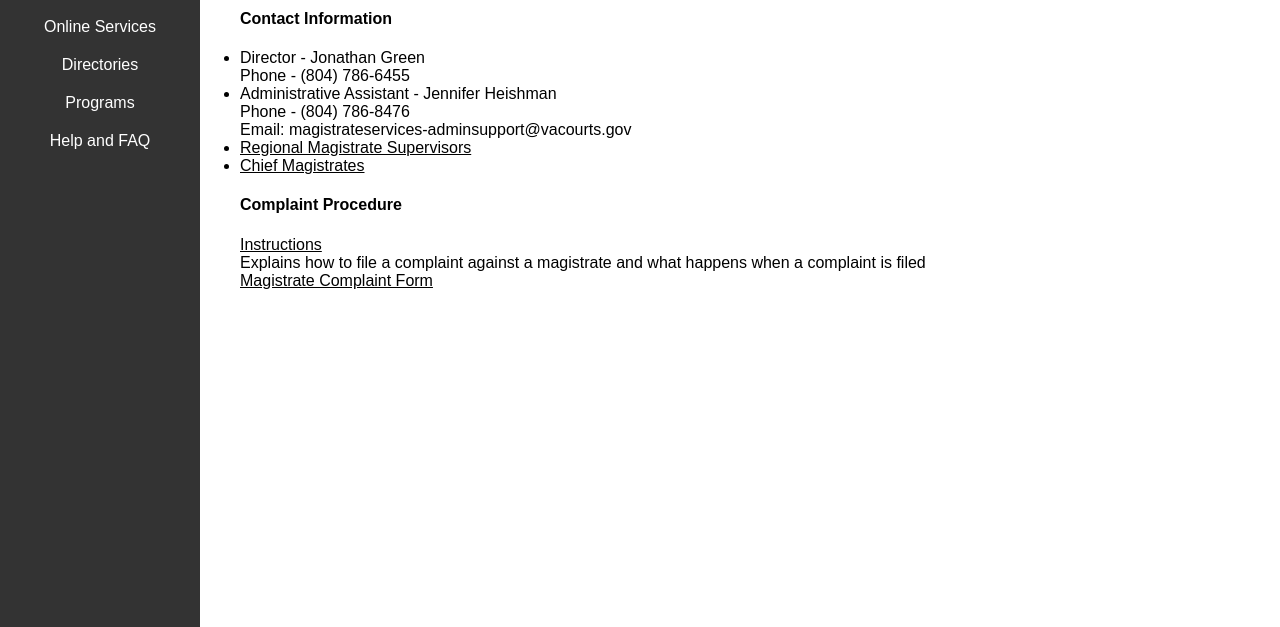
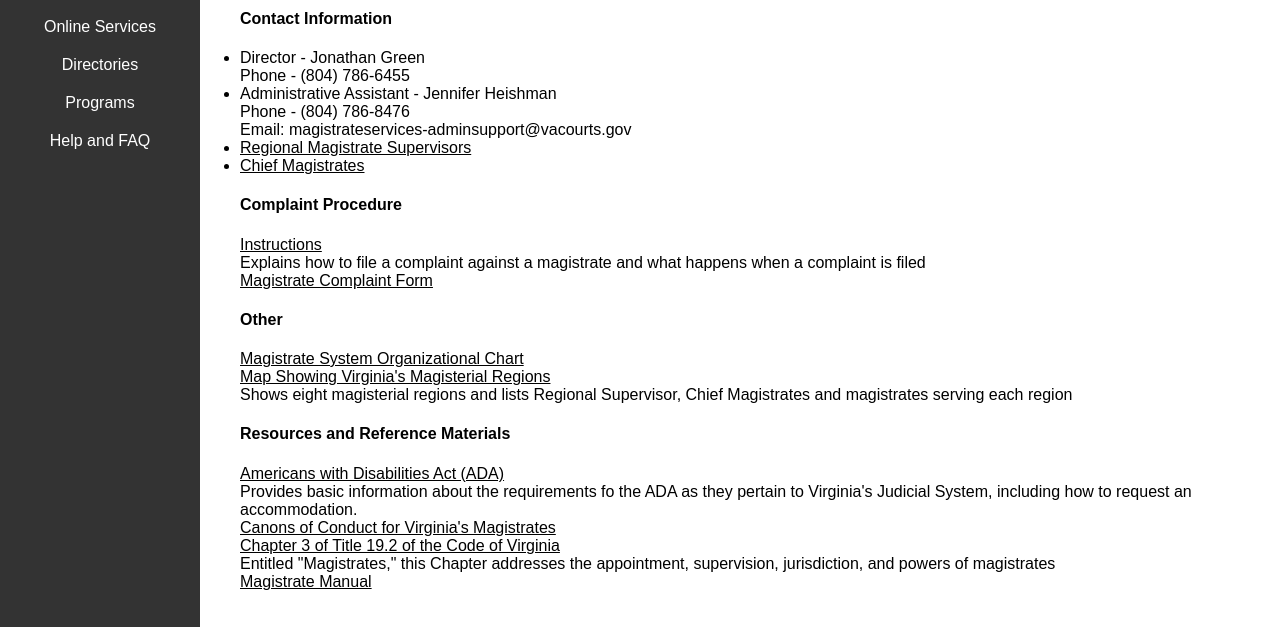
Before and after one commit to natboi96/redesign_project, a plain HTML site: page magistrateservices.html in a window 1280 px wide. Shown: the part 283-910 px from the top of the page. Before the commit the page ends 800 px from the top, so only its background shows below. Drawn offline with Linux system fonts and the light colour scheme.

Commit message:
finished magistrate services skeleton

```diff
--- a/magistrateservices.html
+++ b/magistrateservices.html
@@ -210,6 +210,24 @@
                 <li><a href="complaint_form.pdf" class="hyperlink">Magistrate Complaint Form</a></li>
             </ul>
         </div>
+
+        <div>
+            <h4>Other</h4>
+            <ul>
+                <li><a href="#" class="hyperlink">Magistrate System Organizational Chart</a></li>
+                <li><a href="#" class="hyperlink">Map Showing Virginia's Magisterial Regions</a> <br> Shows eight magisterial regions and lists Regional Supervisor, Chief Magistrates and magistrates serving each region</li>
+            </ul>
+        </div>
+
+        <div>
+            <h4>Resources and Reference Materials</h4>
+            <ul>
+                <li><a href="#" class="hyperlink">Americans with Disabilities Act (ADA)</a> <br> Provides basic information about the requirements fo the ADA as they pertain to Virginia's Judicial System, including how to request an accommodation.</li>
+                <li><a href="#" class="hyperlink">Canons of Conduct for Virginia's Magistrates</a></li>
+                <li><a href="#" class="hyperlink">Chapter 3 of Title 19.2 of the Code of Virginia</a> <br> Entitled "Magistrates," this Chapter addresses the appointment, supervision, jurisdiction, and powers of magistrates</li>
+                <li><a href="#" class="hyperlink">Magistrate Manual</a></li>
+            </ul>
+        </div>
     </div>
 </body>
 </html>
```
